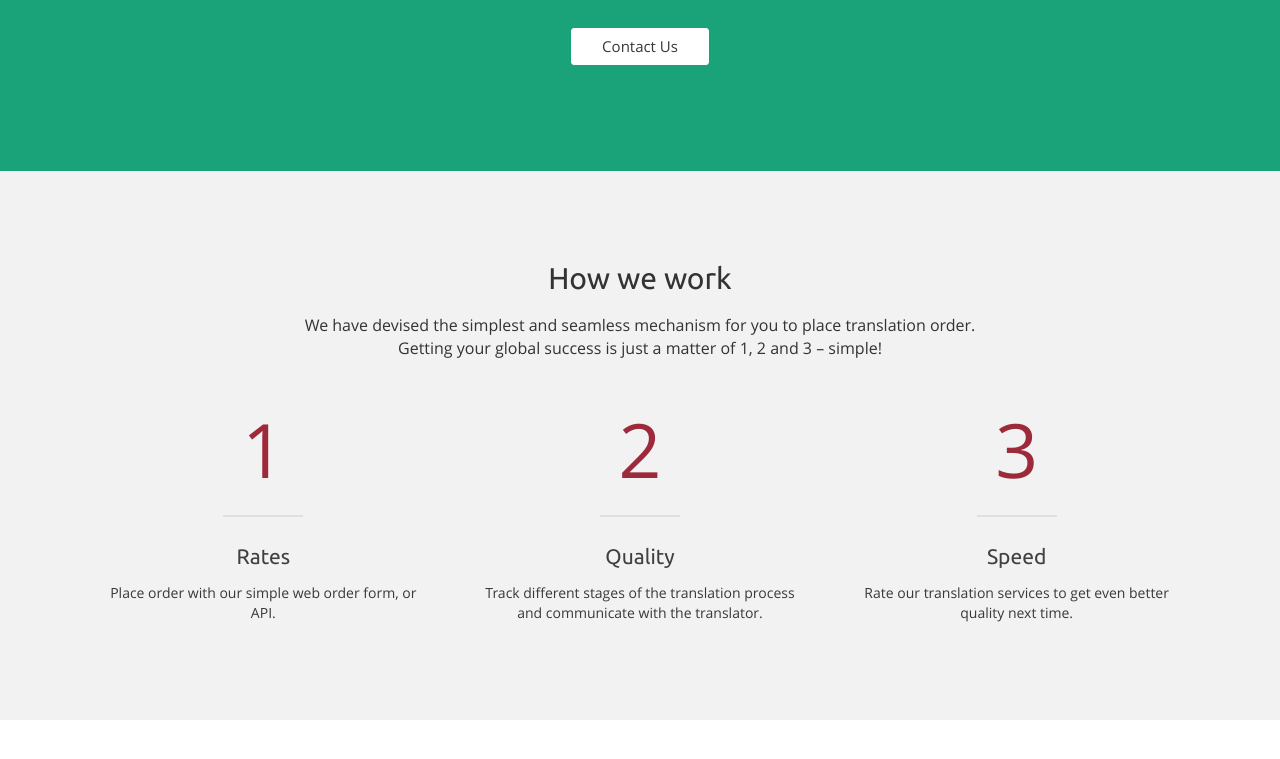
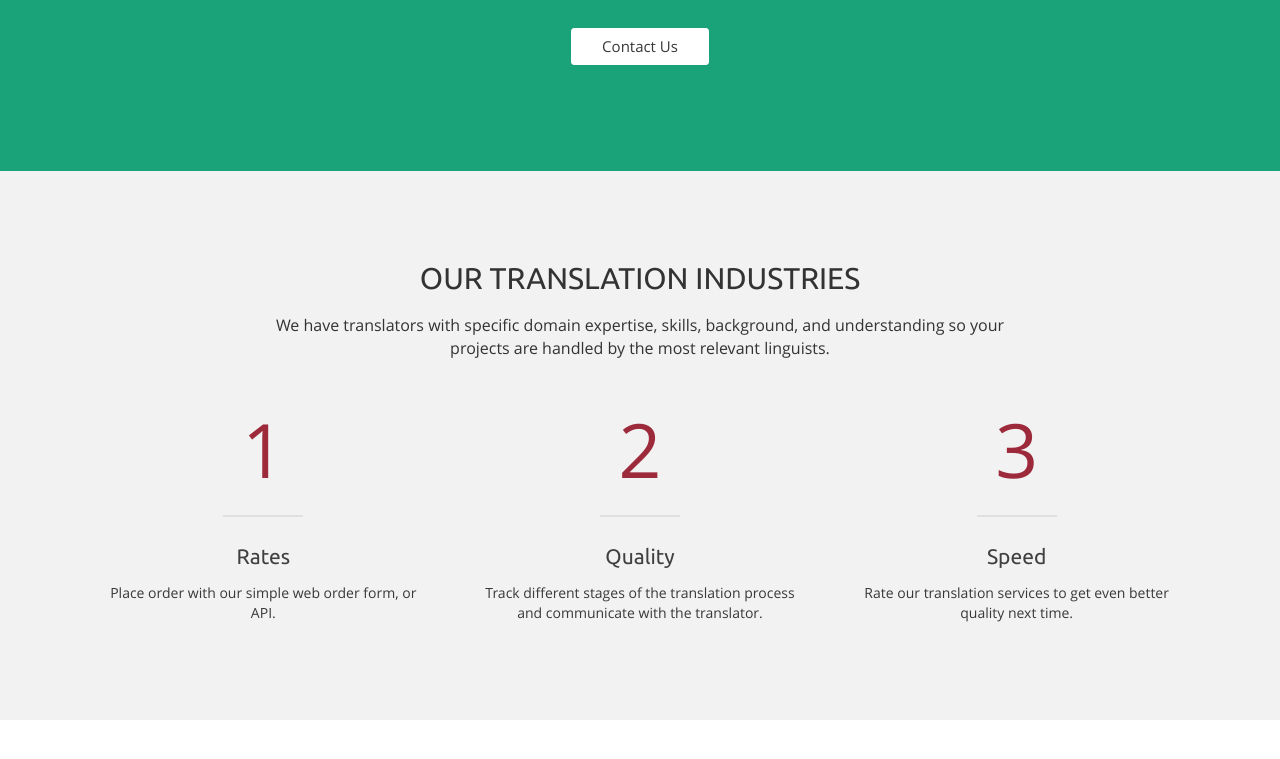
Before and after one commit to jndctranslation/landing_page, a Jekyll site: the page built from pages/home.md, in a window 1280 px wide and 900 px high, scrolled down 2295 px, cut to the strip 0-786 px from the top of the window. Shown: the top 759 px of the strip. Built offline with Jekyll 4.4.1, drawn with Linux system fonts in a browser that asks for light colours.

Commit message:
Update Website Pages “home_page_information”

```diff
--- a/_data/pages/home.yml
+++ b/_data/pages/home.yml
@@ -83,10 +83,10 @@ block_5:
     - text: Rate our translation services to get even better quality next time.
       title: Speed
   text: >-
-    We have devised the simplest and seamless mechanism for you to place
-    translation order. <br/>Getting your global success is just a matter of 1, 2
-    and 3 – simple!
-  title: How we work
+    We have translators with specific domain expertise, skills, background, and
+    understanding so your <br/>projects are handled by the most relevant
+    linguists.
+  title: OUR TRANSLATION INDUSTRIES
   visible: true
 block_6:
   background_image: ''
```
